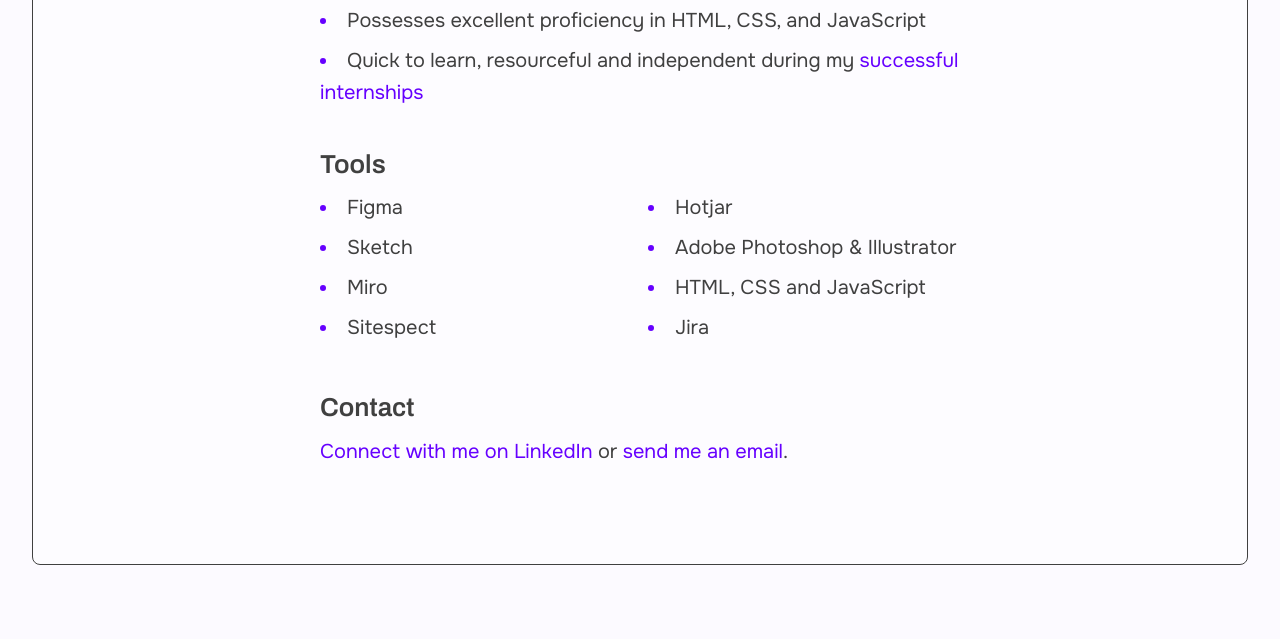
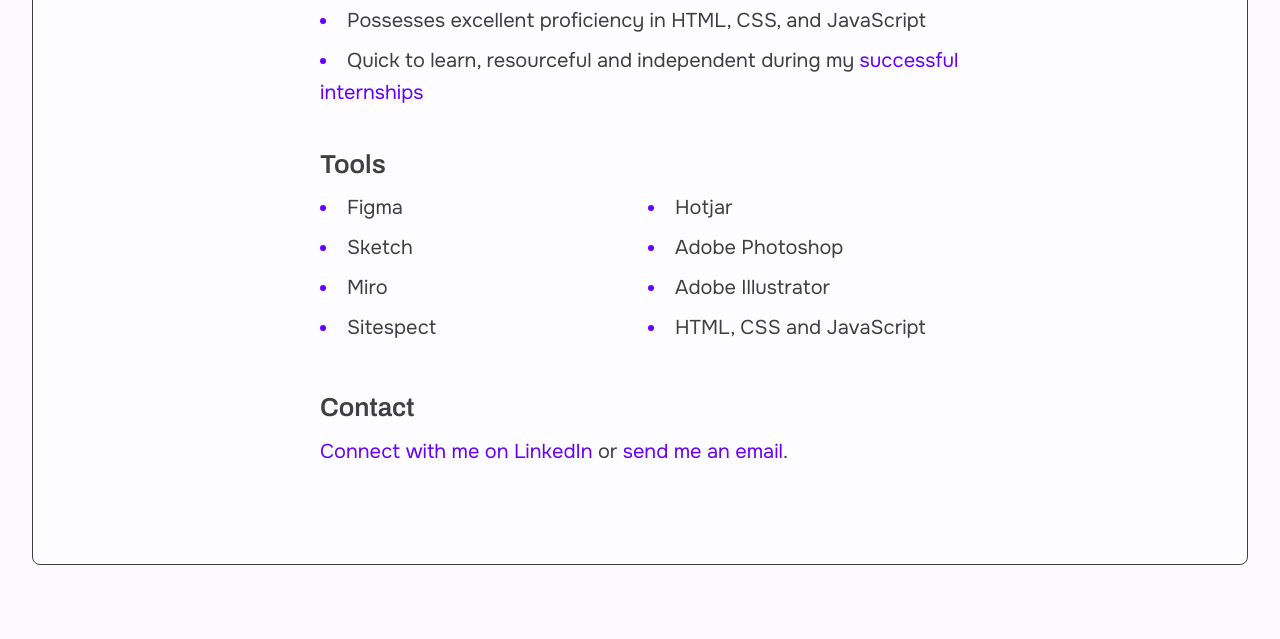
Before and after one commit to artoer/portfolio, a website: page about.html in a window 1280 px wide. Shown: the part 1031-1670 px from the top of the page. Drawn offline with nearby package versions, Linux system fonts and the light colour scheme.

Commit message:
a list item

```diff
--- a/about.html
+++ b/about.html
@@ -59,9 +59,9 @@
         <li>Miro</li>
         <li>Sitespect</li>
         <li>Hotjar</li>
-        <li>Adobe Photoshop & Illustrator</li>
+        <li>Adobe Photoshop</li>
+        <li>Adobe Illustrator</li>
         <li>HTML, CSS and JavaScript</li>
-        <li>Jira</li>
       </ul>
       <h3>Contact</h3>
       <p><a href="https://www.linkedin.com/in/arthur-menken/" target="_blank">Connect with me on
```
